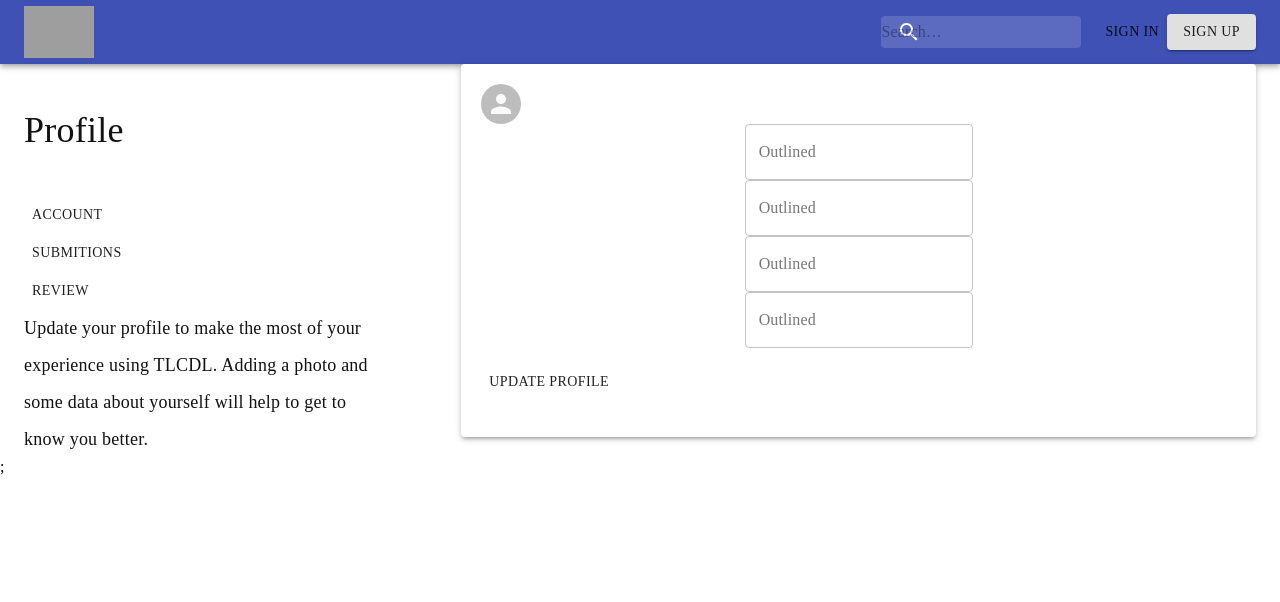
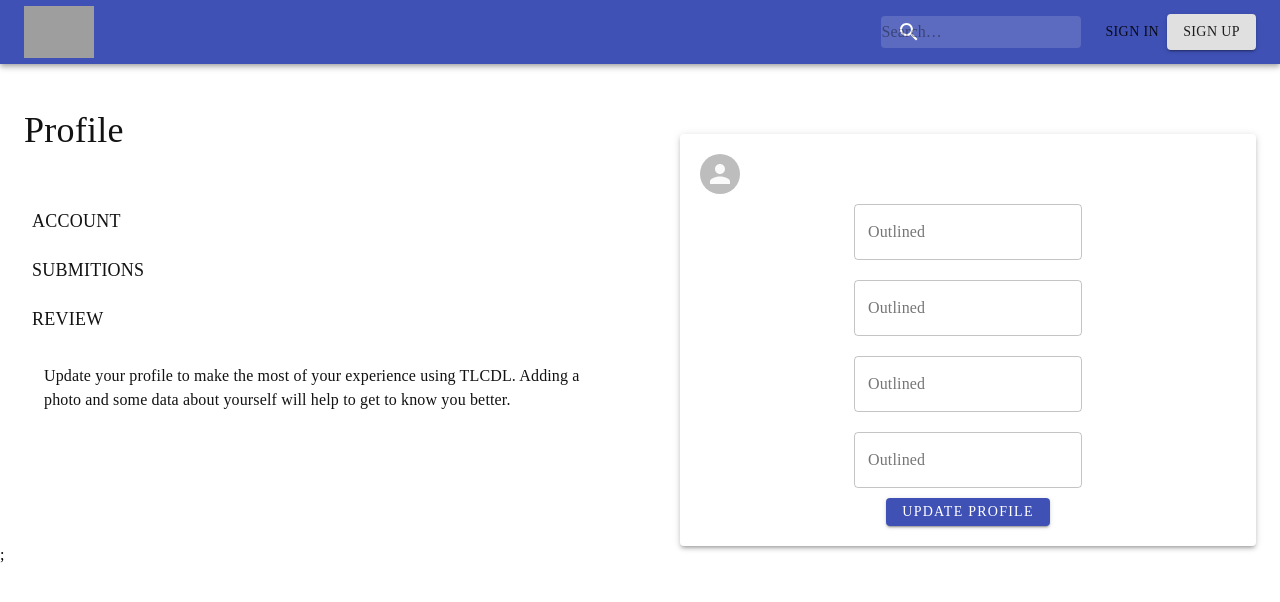
Before and after one commit to UnBArqDsw/2020.1_G2_TCLDL_Client, a Next.js app: page /profile in a window 1280 px wide. Shown: the top 602 px of the page. Built offline with nearby package versions, Linux system fonts and the light colour scheme; grey boxes are pictures that could not be loaded; a web font is replaced by a local one.

Commit message:
add profile fields

```diff
--- a/src/pages/profile.js
+++ b/src/pages/profile.js
@@ -1,57 +1,53 @@
 import AppBar from '../components/AppBar'
 import { Container } from '@material-ui/core';
-import useStyles from '../styles/components/SubmitPaper.module';
 import Button from '@material-ui/core/Button';
 import Grid from '@material-ui/core/Grid';
-import style from '../styles/Profile.module.css';
+import useStyles from '../styles/Profile.module.js';
 import Paper from '@material-ui/core/Paper';
 import Avatar from '@material-ui/core/Avatar';
 import TextField from '@material-ui/core/TextField';
 export default function SubmitPaper() {
-
+    const style = useStyles();
 
     return (
         <div>
             <AppBar />
             <Container>
                 <Grid container spacing={10} >
-                    <Grid item xs={12} sm={4}>
+                    <Grid item xs={12} sm={6}>
                         <div className={style.boxTitle}>
                             <div className={style.titleText}>
                                 Profile
                             </div>
-
+                        </div>
+                            <Button className={style.buttonText1} >Account</Button>
+                        <div >
+                            <Button className={style.buttonText1} >Submitions</Button>
                         </div>
                         <div >
-                            <Button className={style.buttonText1} >Account</Button>
-                        </div>
-                        <div className={style.buttonText1}>
-                            <Button>Submitions</Button>
-                        </div>
-                        <div className={style.buttonText1}>
-                            <Button>Review</Button>
+                            <Button className={style.buttonText1} >Review</Button>
                         </div>
                         <div className={style.text}>
                             Update your profile to make the most of your experience using TLCDL.
                             Adding a photo and some data about yourself will help to get to know you better.
                         </div>
                     </Grid>
-                    <Grid item xs={12} sm={8}>
+                    <Grid item xs={12} sm={6}>
                         <div className={style.root}>
                             <Paper elevation={3} className={style.paper}>
-                                    <Avatar className={style.large } alt="Remy Sharp" src="" />
+                                    <Avatar className={style.sizeLarge} alt="Remy Sharp" src="" />
 
                                 <form noValidate autoComplete="off">
-                                    <div>
+                                    <div className = {style.textFieldBox}>
                                         <TextField id="outlined-basic" label="Outlined" variant="outlined" /></div>
-                                    <div>   <TextField id="outlined-basic" label="Outlined" variant="outlined" /></div>
-                                    <div> <TextField id="outlined-basic" label="Outlined" variant="outlined" /></div>
-                                    <div><TextField id="outlined-basic" label="Outlined" variant="outlined" /> </div>
+                                    <div className = {style.textFieldBox}>   <TextField id="outlined-basic" label="Outlined" variant="outlined" /></div>
+                                    <div className = {style.textFieldBox}> <TextField id="outlined-basic" label="Outlined" variant="outlined" /></div>
+                                    <div className = {style.textFieldBox}><TextField id="outlined-basic" label="Outlined" variant="outlined" /> </div>
 
                                 </form>
 
-                                <div className={style.boxText}>
-                                    <Button>Update Profile</Button>
+                                <div className={style.buttonText2}>
+                                    <Button className={style.buttonText2} variant="contained" color="primary" >Update Profile</Button>
                                 </div>
                             </Paper>
                         </div>
--- a/src/styles/Profile.module.css
+++ /dev/null
@@ -1,60 +0,0 @@
-.titleText {
-    font-family: Roboto Mono;
-font-style: normal;
-font-weight: 500;
-font-size: 36px;
-line-height: 37px;
-letter-spacing: 0.23125px;
-color: #121212;
-}
-.button{
-    text-align: right;
-}
-.gridBox{
-    padding: 0px;
-}
-
-.boxTitle {
-    display: flex;
-    margin-top: 3rem;
-    margin-bottom: 3rem;
-  }
-.buttonText1{
-    font-family: Roboto Mono;
-font-style: normal;
-font-weight: 500;
-font-size: 18px;
-line-height: 37px;
-letter-spacing: 0.23125px;
-color: #121212;
-}
-  .boxText {
-    display: flex;
-    margin-top: 1rem;
-    margin-bottom: 1rem;
-  }
-
-.root {
-      flex-grow: 1;
-}
-
-.text{
-    font-family: Roboto Mono;
-    font-style: normal;
-    font-weight: 500;
-    font-size: 18px;
-    line-height: 37px;
-    letter-spacing: 0.23125px;
-    color: #121212;
-
-}
-
-.paper{
-    padding: 20px;
-    text-align: center;
-}
-
-.large{
-    width: 90px;
-    height: 90px;
-  }
--- /dev/null
+++ b/src/styles/Profile.module.js
@@ -0,0 +1,89 @@
+import { fade, makeStyles } from '@material-ui/core/styles';
+
+export default makeStyles((theme) => ({
+    titleText: {
+        fontStyle: 'normal',
+        fontWeight: 500,
+        fontSize: '36px',
+        lineHeight: '37px',
+        letterSpacing: '0.23125px',
+        color: '#121212',
+    },
+
+    gridBox: {
+        padding: 0,
+    },
+
+    boxTitle: {
+        display: 'flex',
+        marginTop: '3rem',
+        marginBottom: '3rem',
+    },
+
+
+    buttonText1: {
+        fontFamily: 'Roboto Mono',
+        fontStyle: 'normal',
+        fontWeight: 500,
+        fontSize: '18px',
+        lineHeight: '37px',
+        letterSpacing: '0.23125px',
+        color: '#121212',
+    },
+
+    buttonText2: {
+        /* Button */
+        fontFamily: 'Roboto',
+        fontStyle: 'normal',
+        fontWeight: 500,
+        fontSize: '14px',
+        lineHeight: '16px',
+        /* identical to box height, or 114% */
+
+        letterSpacing: '1.25px',
+        textTransform: 'uppercase',
+
+        /* 03. On Primary / High Emphasis */
+
+        color: '#FFFFFF',
+    },
+
+    boxText: {
+        display: 'flex',
+        marginTop: '1px',
+        marginBottom: '1px',
+    },
+
+    root: {
+        flexGrow: 1,
+        marginTop: '70px',
+    },
+
+    text: {
+        padding: '20px',
+        fontFamily: 'Roboto',
+        fontStyle: 'normal',
+        fontWeight: 300,
+        fontSize: '16px',
+        lineHeight: '24px',
+        letterSpacing: '0.15px',
+        color: '#121212',
+
+    },
+
+    paper: {
+        padding: '20px',
+        textAlign: 'center',
+    },
+
+    textFieldBox: {
+        padding: '10px',
+    },
+
+    sizeLarge: {
+        alignSelf: 'center',
+        width: '90px',
+        height: '90px',
+    }
+
+}));
```
